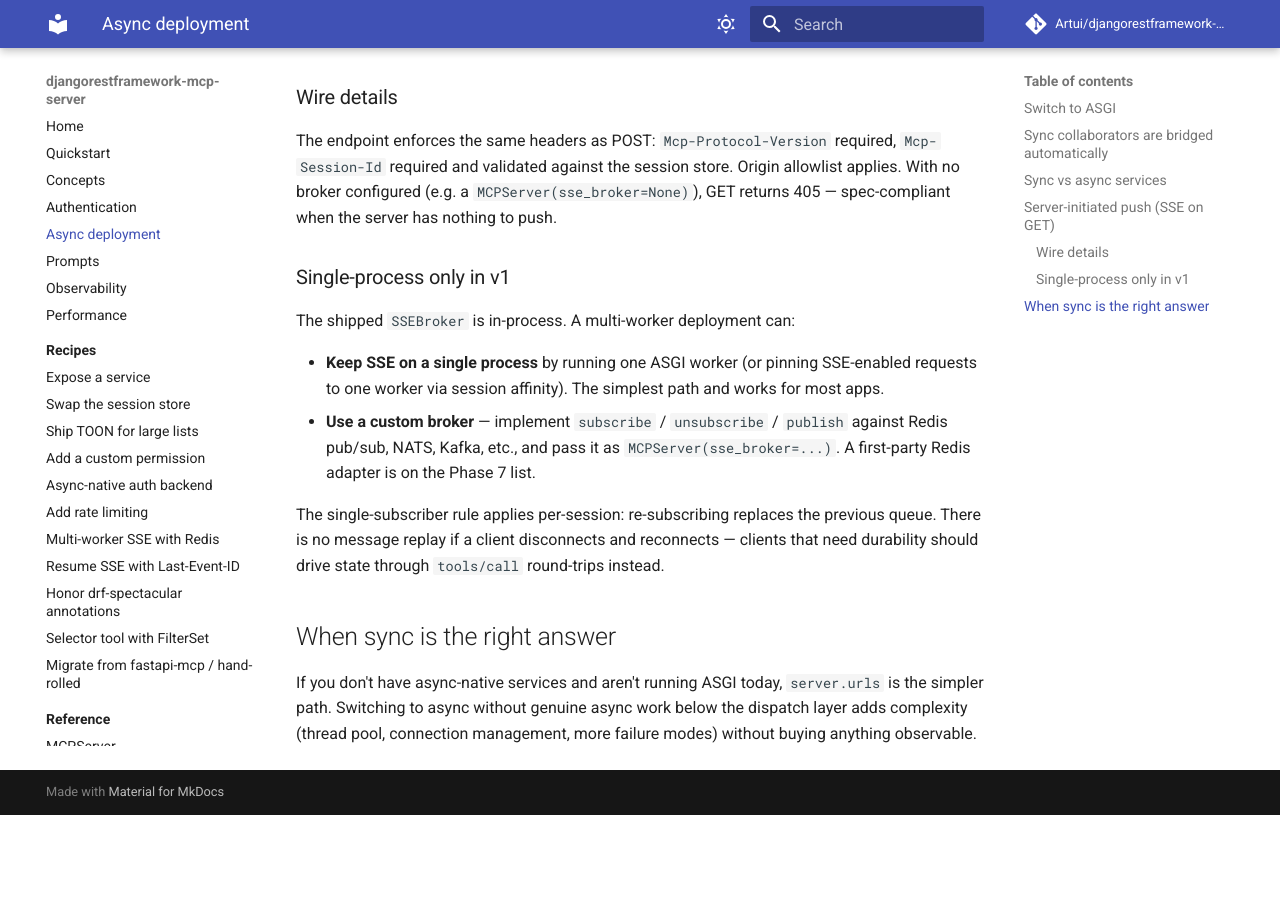
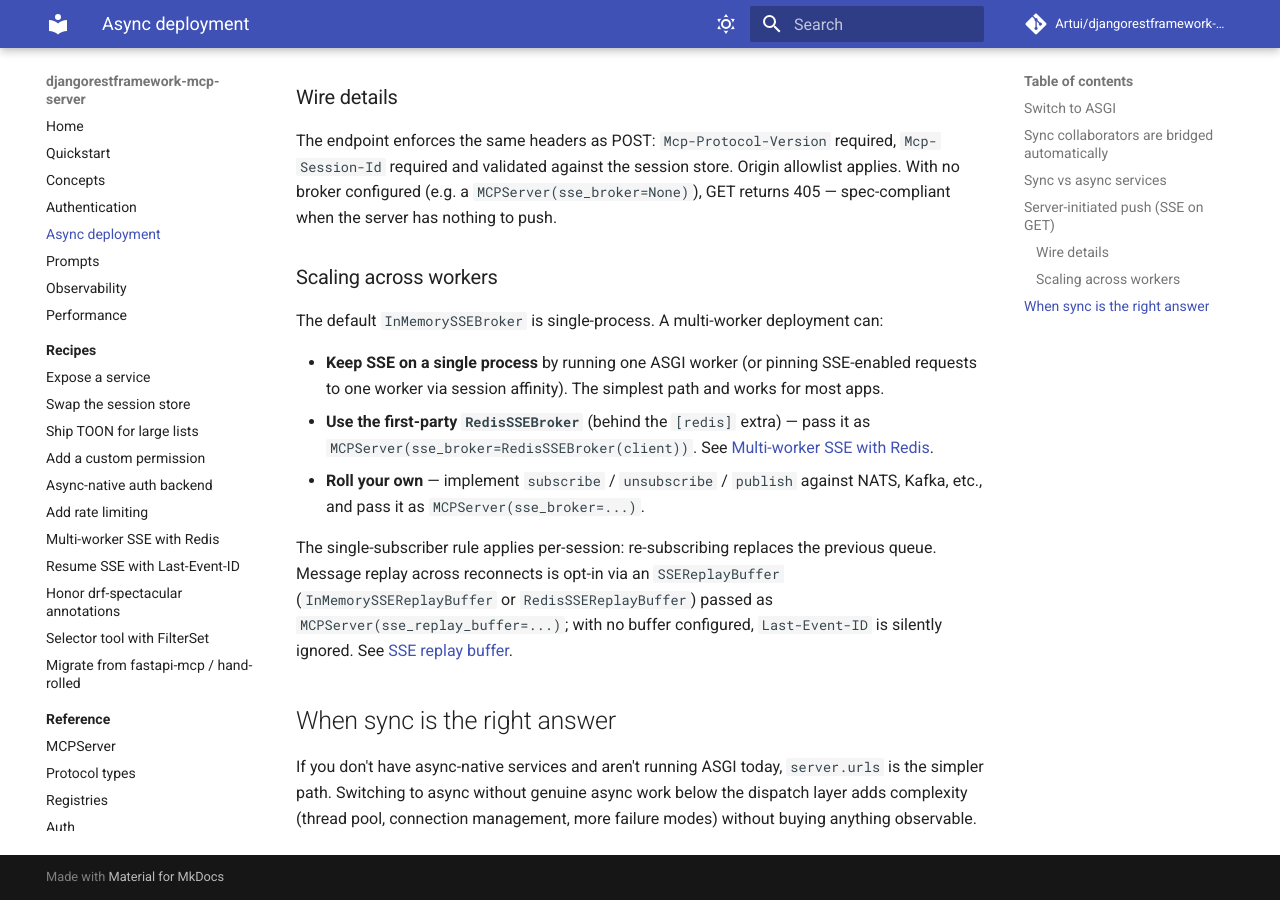
Before and after one commit to Artui/djangorestframework-mcp-server, an MkDocs documentation site: the page built from docs/async.md, in a window 1280 px wide and 900 px high, scrolled down 2488 px. Built offline with MkDocs 1.6.1 and Material for MkDocs 9.7.7, drawn with Linux system fonts in a browser that asks for light colours; comment, search, counter and statistics services are not loaded; before the commit the page ends 3303 px from its top, so only the background shows below that.

Commit message:
Fix doc / code inconsistencies surfaced by audit
- README "What ships in v1" was missing prompts, selector-tool
  FilterSet / ordering / pagination, per-binding rate limits, async +
  SSE (RedisSSEBroker + SSEReplayBuffer), and OpenTelemetry spans.
  Rewrote the list in lockstep with docs/index.md and dropped the "v1"
  qualifier.
- docs/quickstart.md claimed AllowAnyBackend was the default auth
  backend. The default is DjangoOAuthToolkitBackend; updated the dev
  snippet to tell users to swap it in explicitly.
- docs/concepts.md and docs/async.md carried stale "Phase 6 / Phase 7
  / no-replay" roadmap statements for features that have since shipped
  (async_urls + GET-side SSE, RedisSSEBroker, InMemorySSEReplayBuffer
  / RedisSSEReplayBuffer). Rewrote both sections to describe the
  shipped surface and link the recipes.
- RedisSSEBroker docstring claimed Last-Event-ID resume was "Phase
  7c"; the RedisSSEReplayBuffer pairing is in tree. Rewrote the
  caveat.
- docs/recipes/custom-permission.md showed a permission example
  reading request.user.tenant_id at registration time, where no
  request exists. Updated to use a configured settings value and
  explained that permission args are captured at registration time.

Co-Authored-By: Claude Opus 4.7 (1M context) <noreply@anthropic.com>

```diff
--- a/docs/async.md
+++ b/docs/async.md
@@ -120,22 +120,26 @@ store. Origin allowlist applies. With no broker configured (e.g. a
 `MCPServer(sse_broker=None)`), GET returns 405 — spec-compliant when the
 server has nothing to push.
 
-### Single-process only in v1
+### Scaling across workers
 
-The shipped `SSEBroker` is in-process. A multi-worker deployment can:
+The default `InMemorySSEBroker` is single-process. A multi-worker deployment
+can:
 
 - **Keep SSE on a single process** by running one ASGI worker (or pinning
   SSE-enabled requests to one worker via session affinity). The simplest
   path and works for most apps.
-- **Use a custom broker** — implement `subscribe` / `unsubscribe` /
-  `publish` against Redis pub/sub, NATS, Kafka, etc., and pass it as
-  `MCPServer(sse_broker=...)`. A first-party Redis adapter is on the
-  Phase 7 list.
+- **Use the first-party `RedisSSEBroker`** (behind the `[redis]` extra) —
+  pass it as `MCPServer(sse_broker=RedisSSEBroker(client))`. See
+  [Multi-worker SSE with Redis](recipes/redis-sse-broker.md).
+- **Roll your own** — implement `subscribe` / `unsubscribe` / `publish`
+  against NATS, Kafka, etc., and pass it as
+  `MCPServer(sse_broker=...)`.
 
 The single-subscriber rule applies per-session: re-subscribing replaces
-the previous queue. There is no message replay if a client disconnects and
-reconnects — clients that need durability should drive state through
-`tools/call` round-trips instead.
+the previous queue. Message replay across reconnects is opt-in via an
+`SSEReplayBuffer` (`InMemorySSEReplayBuffer` or `RedisSSEReplayBuffer`)
+passed as `MCPServer(sse_replay_buffer=...)`; with no buffer configured,
+`Last-Event-ID` is silently ignored. See [SSE replay buffer](recipes/sse-replay-buffer.md).
 
 ## When sync is the right answer
 
```
Also changed, not shown: README.md (+30 -12 lines), docs/concepts.md (+5 -3 lines), docs/quickstart.md (+7 -3 lines), docs/recipes/custom-permission.md (+7 -2 lines), 1 other file.
